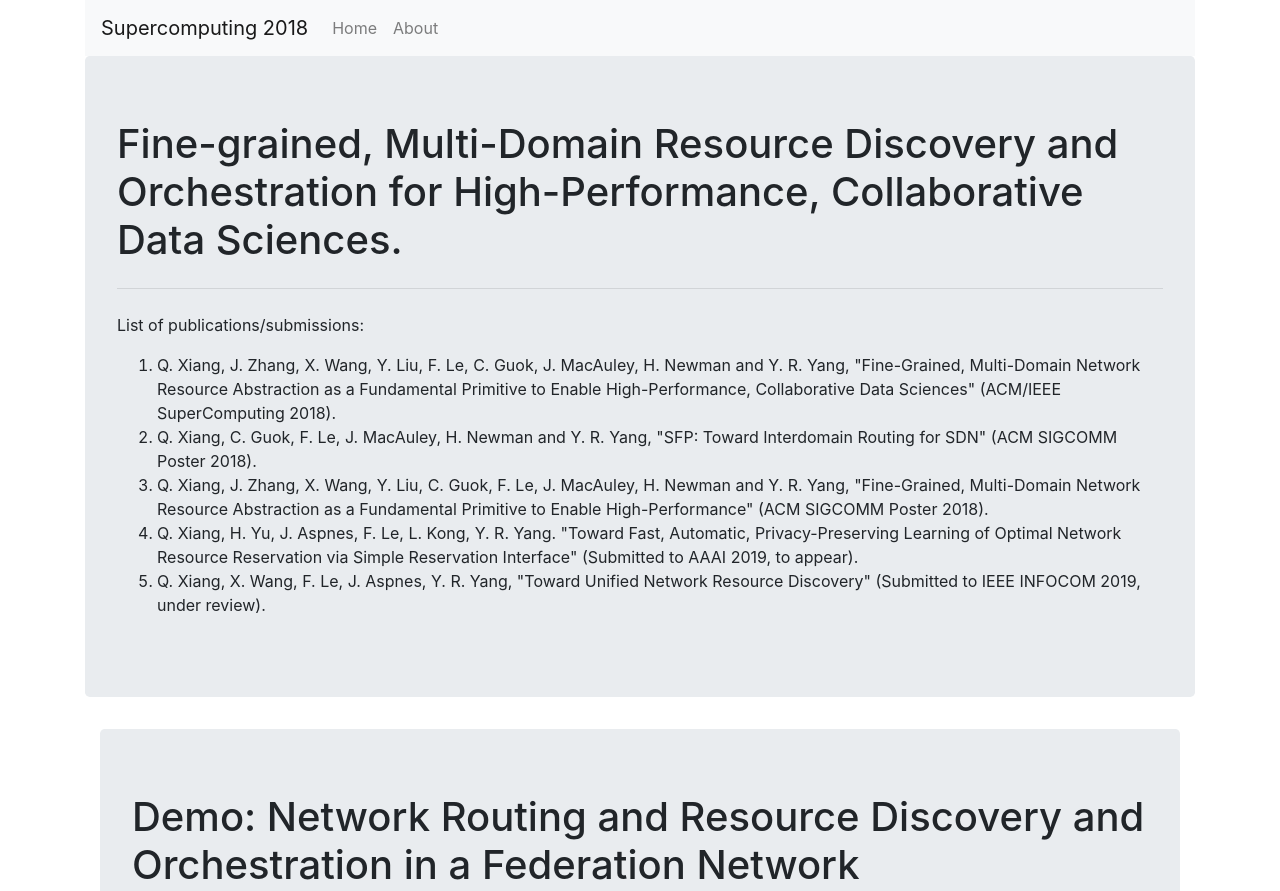
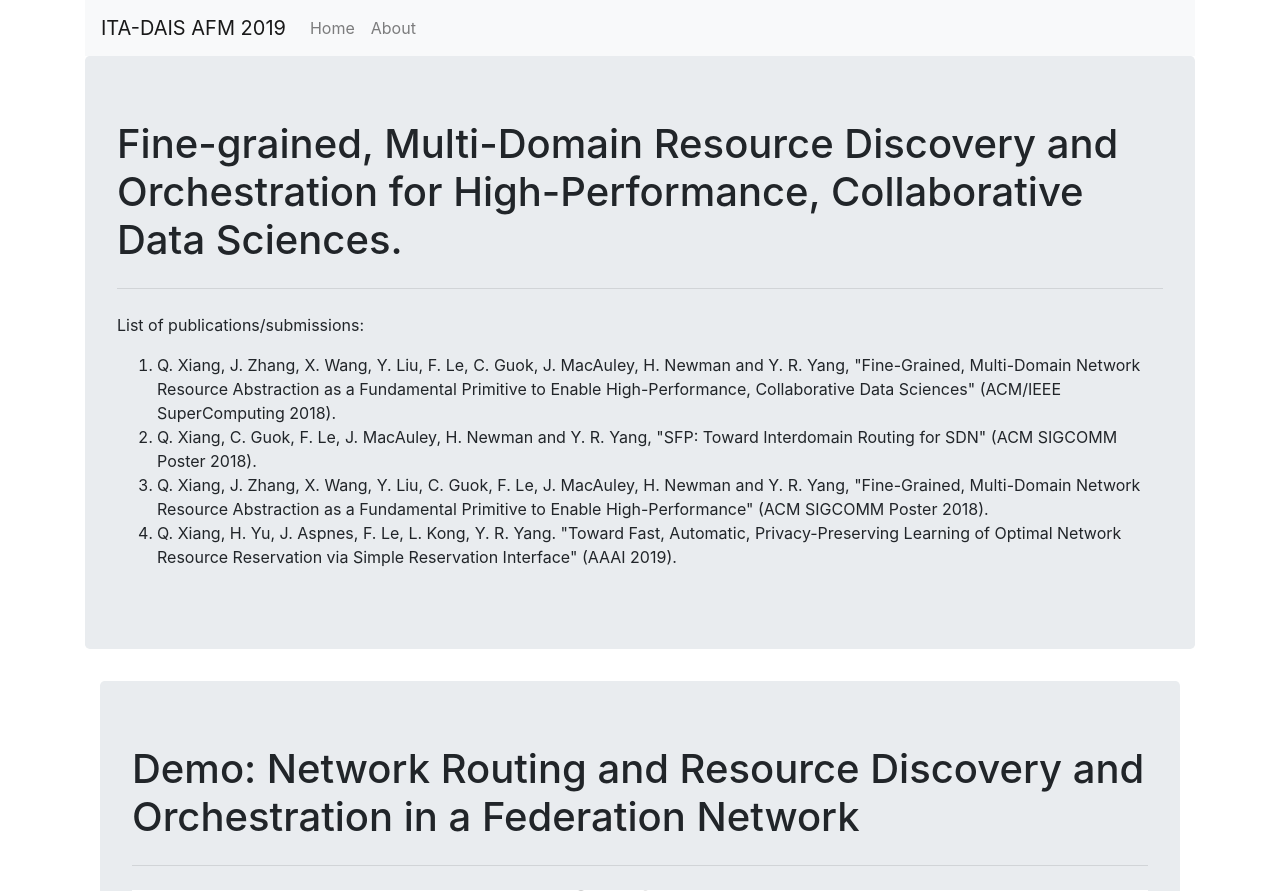
Before and after one commit to openalto/UnicornUI, a Flask app: page / in a window 1280 px wide. Shown: the top 891 px of the page. Run offline with Flask 2, Linux system fonts and the light colour scheme; some libraries are stand-ins or nearby versions.

Commit message:
Bug free for afm19 demo
Signed-off-by: jensenzhang <jingxuan.n.zhang@gmail.com>

```diff
--- a/unicorn/routes.py
+++ b/unicorn/routes.py
@@ -103,6 +103,7 @@ def _path_query():
 @app.route("/_resource_query_interdomain")
 def _resource_query_interdomain():
     req_str = request.args.get('text')
+    print(req_str)
     r = requests.post(app.config["SUBMIT_TASK_URL"], data=req_str, headers={'content-type': 'application/json'})
     return jsonify(result=r.text)
 
--- a/unicorn/templates/index.html
+++ b/unicorn/templates/index.html
@@ -322,7 +322,7 @@
 
 <div class="container">
     <nav class="navbar navbar-expand-lg navbar-light bg-light">
-        <a class="navbar-brand" href="#">Supercomputing 2018</a>
+        <a class="navbar-brand" href="#">ITA-DAIS AFM 2019</a>
         <button class="navbar-toggler" type="button" data-toggle="collapse" data-target="#navbarNav"
                 aria-controls="navbarNav" aria-expanded="false" aria-label="Toggle navigation">
             <span class="navbar-toggler-icon"></span>
@@ -362,12 +362,7 @@
             </li>
             <li>
                 Q. Xiang, H. Yu, J. Aspnes, F. Le, L. Kong, Y. R. Yang. "Toward Fast, Automatic, Privacy-Preserving
-                Learning of Optimal Network Resource Reservation via Simple Reservation Interface" (Submitted to AAAI
-                2019, to appear).
-            </li>
-            <li>
-                Q. Xiang, X. Wang, F. Le, J. Aspnes, Y. R. Yang, "Toward Unified Network Resource Discovery" (Submitted
-                to IEEE INFOCOM 2019, under review).
+                Learning of Optimal Network Resource Reservation via Simple Reservation Interface" (AAAI 2019).
             </li>
         </ol>
         </p>
@@ -381,6 +376,9 @@
                 <div class="container">
                     <div class="jumbotron">
                         <h1>Demo: Network Routing and Resource Discovery and Orchestration in a Federation Network</h1>
+                        <hr class="my-4">
+                        <embed class="bg-white" src="/static/img/overview.png" type="image/png"
+                               style="width: 100%; height: 400px;"/>
                         <hr class="my-4">
                         <embed class="bg-white" src="/static/svg/mercator-sc18.svg" type="image/svg+xml"
                                style="width: 100%; height: 400px;"/>
@@ -589,6 +587,13 @@
         </div>
     </div>
 
+    <!-- Youtube demo vedio -->
+    <div class="row">
+        <div class="col-12">
+            <iframe width="560" height="315" src="https://www.youtube.com/embed/kUK78gHlQDI" frameborder="0" allow="accelerometer; autoplay; encrypted-media; gyroscope; picture-in-picture" allowfullscreen></iframe>
+        </div>
+    </div>
+
 </div>
 
 <footer class="page-footer font-small blue">
```
Also changed, not shown: unicorn/static/img/overview.png (added), 1 other file.
